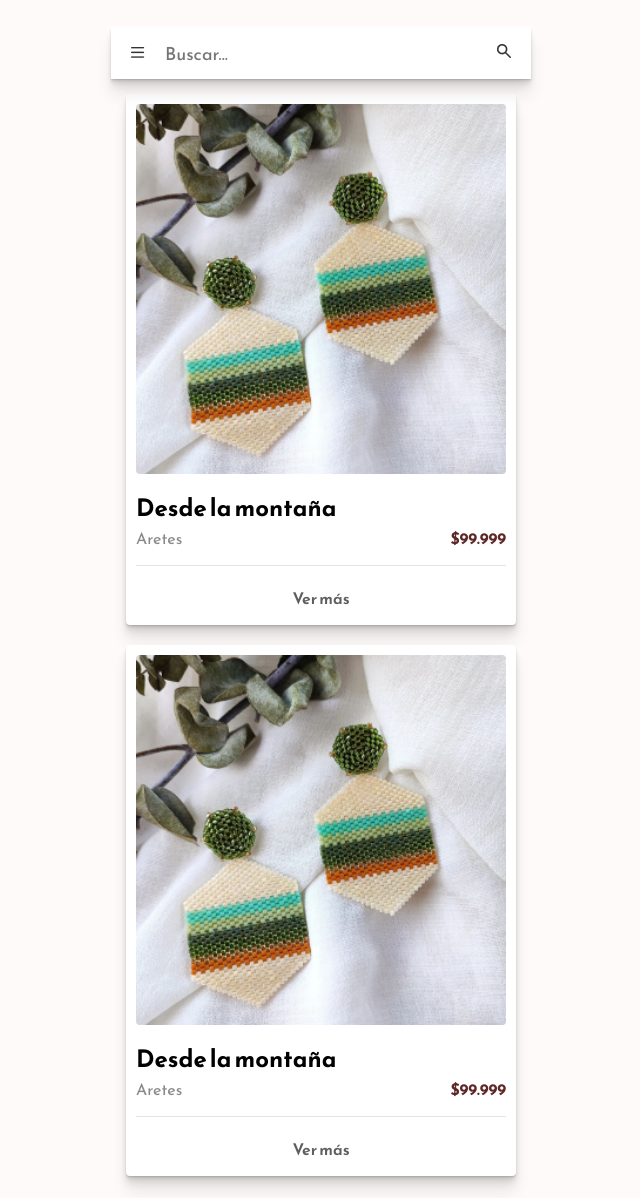
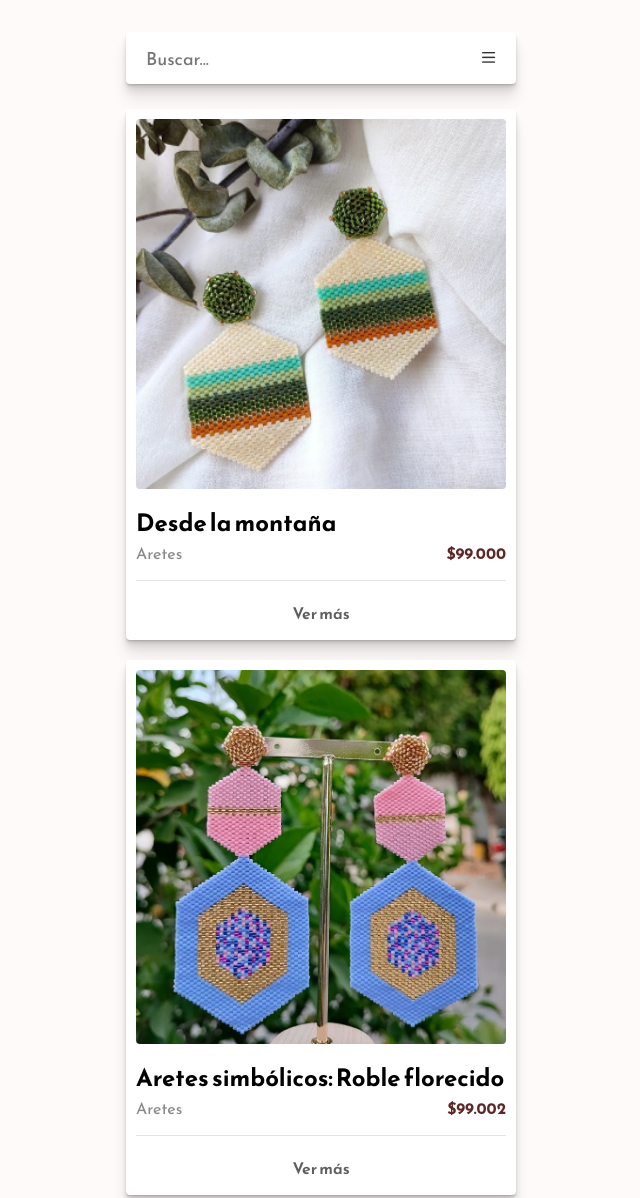
Before and after one commit to daedsoft/VALERUKI_CATALOG, a plain HTML site: page index.html in a window 1280 px wide. Shown: the part 106-1304 px from the top of the page, without its empty margins (319-959 px from the left). Drawn offline with Linux system fonts and the light colour scheme.

Commit message:
avance dia 1

```diff
--- a/app.js
+++ b/app.js
@@ -1,5 +1,11 @@
+const main = document.querySelector('.main')
+const cardTemplate = document.querySelector('#cardTemplate').content
+let fragment = document.createDocumentFragment()
+const searchInput = document.querySelector('#searchInput')
+const autoComplete = document.querySelector('.autocomplete')
+
+const enableShower = () => {
     const cardShower = document.querySelectorAll('.card__shower')
-
     let clicked = false
     for (let i = 0; i < cardShower.length; i++){
         cardShower[i].addEventListener('click', () => {
@@ -12,3 +18,35 @@ for (let i = 0; i < cardShower.length; i++){
             cardShower[i].previousElementSibling.classList.toggle('hidden')
         })
     }
+}
+
+const loadCatalog = (data) => {
+    main.innerHTML = ''
+    for (let i = 0; i < data.length; i++){
+        let cloneTemplate = cardTemplate.cloneNode(true)
+        cloneTemplate.querySelector('.card__img').setAttribute('src', "./images/" + data[i].image)
+        cloneTemplate.querySelector('.card__title').textContent =  data[i].title
+        cloneTemplate.querySelector('.card__main-info__cat').textContent = data[i].category
+        cloneTemplate.querySelector('.card__main-info__price').textContent = data[i].price
+        cloneTemplate.querySelector('.card__description').textContent = data[i].description
+        fragment.appendChild(cloneTemplate)
+    }
+    main.appendChild(fragment)
+    fragment.innerHTML = ''
+    enableShower()
+}
+
+const searchInCatalog = () => {
+    let getSearch = searchInput.value
+    let expression = new RegExp(`${getSearch}.*`, 'i')
+    const catalogFiltered = catalog.filter(item => expression.test(item.title))
+    loadCatalog(catalogFiltered)
+}
+
+window.addEventListener('DOMContentLoaded', () => {
+    loadCatalog(catalog)
+})
+
+searchInput.addEventListener('input', () => {
+    searchInCatalog(catalog)
+})
--- a/data.js
+++ b/data.js
@@ -0,0 +1,4 @@
+catalog = [
+    {"id": "001", "title": "Desde la montaña", "category": "Aretes", "price" : "$99.000", "description": "Las piezas tejidas en nuestro taller tienen un simbolismo especial.Hemos simplificado la obra de arte: DESDE LA MONTAÑA, para las mujeres que usan aretes más cortos.Recordemos que estás piezas son inspiradas en la Serranía de Coraza municipio de Colosó-Sucre.", "image": "001.jpg"},
+    {"id": "002", "title": "Aretes simbólicos: Roble florecido", "category": "Aretes", "price" : "$99.002", "description": "Las piezas tejidas en nuestro taller tienen un simbolismo especial.Hemos simplificado la obra de arte: DESDE LA MONTAÑA, para las mujeres que usan aretes más cortos.Recordemos que estás piezas son inspiradas en la Serranía de Coraza municipio de Colosó-Sucre.", "image": "002.jpg"},    {"id": "003", "title": "Pulsera peyote", "category": "Pulsera", "price" : "$99.002", "description": "Las piezas tejidas en nuestro taller tienen un simbolismo especial.Hemos simplificado la obra de arte: DESDE LA MONTAÑA, para las mujeres que usan aretes más cortos.Recordemos que estás piezas son inspiradas en la Serranía de Coraza municipio de Colosó-Sucre.", "image": "003.jpg"}
+]
--- a/index.html
+++ b/index.html
@@ -12,8 +12,8 @@
 
     <link rel="shortcut icon" href="./assets/favicon.svg" type="image/x-icon">
 
+    <script defer src="./data.js"></script>
     <script defer src="./app.js"></script>
-    <script src="./data.js"></script>
     <title>Catálogo VALERUKI</title>
 </head>
 <body>
@@ -22,49 +22,35 @@
             <img class="logo" src="./assets/logo.png" alt="VALERUKI">
         </header>
 
+        <div class="content-box">
             <div class="searcher">
+                <input id="searchInput" class="input-txt" type="search" placeholder="Buscar...">
                 <button id="filtersBtn" class="btn" type="button">
                    <img src="./assets/icon_bars.png" alt="Icon Bars">
                 </button>
-            <input id="searchInput" class="input-txt" type="search" placeholder="Buscar...">
-            <button id="searchBtn" class="btn" type="button">
-                <img src="./assets/icon_search.png" alt="Icon Search">
-            </button>
+            </div>
         </div>
 
         <main class="main">
             <!-- card -->
+            <template id="cardTemplate">
                 <div class="card">
                     <img class="card__img" src="./images/001.jpg" alt="VALERUKI">
-                <h2 class="card__title">Desde la montaña</h2>
+                    <h2 class="card__title">Title</h2>
                     <div class="card__main-info">
-                    <span class="card__main-info__cat">Aretes</span>
-                    <span class="card__main-info__price">$99.999</span>
+                        <span class="card__main-info__cat">Category</span>
+                        <span class="card__main-info__price">Price</span>
                     </div>
                     <div class="separator"></div>
                     <div class="card__more-info hidden">
-                    <p>Las piezas tejidas en nuestro taller tienen un simbolismo especial.Hemos simplificado la obra de arte: DESDE LA MONTAÑA, para las mujeres que usan aretes más cortos.Recordemos que estás piezas son inspiradas en la Serranía de Coraza municipio de Colosó-Sucre.</p>
+                        <p class="card__description">Description</p>
                     </div>
                     <div class="card__shower">
                         <span class="card__shower__text">Ver más</span>
                     </div>
                 </div>
+            </template>
 
-            <div class="card">
-                <img class="card__img" src="./images/001.jpg" alt="VALERUKI">
-                <h2 class="card__title">Desde la montaña</h2>
-                <div class="card__main-info">
-                    <span class="card__main-info__cat">Aretes</span>
-                    <span class="card__main-info__price">$99.999</span>
-                </div>
-                <div class="separator"></div>
-                <div class="card__more-info hidden">
-                    <p>Las piezas tejidas en nuestro taller tienen un simbolismo especial.Hemos simplificado la obra de arte: DESDE LA MONTAÑA, para las mujeres que usan aretes más cortos.Recordemos que estás piezas son inspiradas en la Serranía de Coraza municipio de Colosó-Sucre.</p>
-                </div>
-                <div class="card__shower">
-                    <span class="card__shower__text">Ver más</span>
-                </div>
-            </div>
         </main>
     </div>
 </body>
--- a/styles.css
+++ b/styles.css
@@ -33,14 +33,23 @@ body{
     height: auto;
 }
 
-.searcher{
+.content-box{
     position: sticky;
     top: 0px;
+    background-color: #FFFAFA;
+    box-shadow: 0 0 10px 10px #FFFAFA;
+    padding-bottom: 10px;
+    padding-top: 5px;
+}
+
+.searcher{
+    position: relative;
     background-color: #fff;
     display: flex;
     justify-content: center;
     align-items: center;
-    width: calc(100% - 0px);
+    width: calc(100% - 30px);
+    border-radius: 4px;
     margin: 0 auto;
     padding: 6px 10px;
     margin-top: 15px;
@@ -122,6 +131,7 @@ body{
     align-items: center;
     padding: 5px 0;
     margin-top: 5px;
+    cursor: pointer;
 }
 
 .card__shower__text{
```
Also changed, not shown: images/002.jpg (added), images/003.jpg (added). Lines whose indentation alone changed are shown as unchanged.
